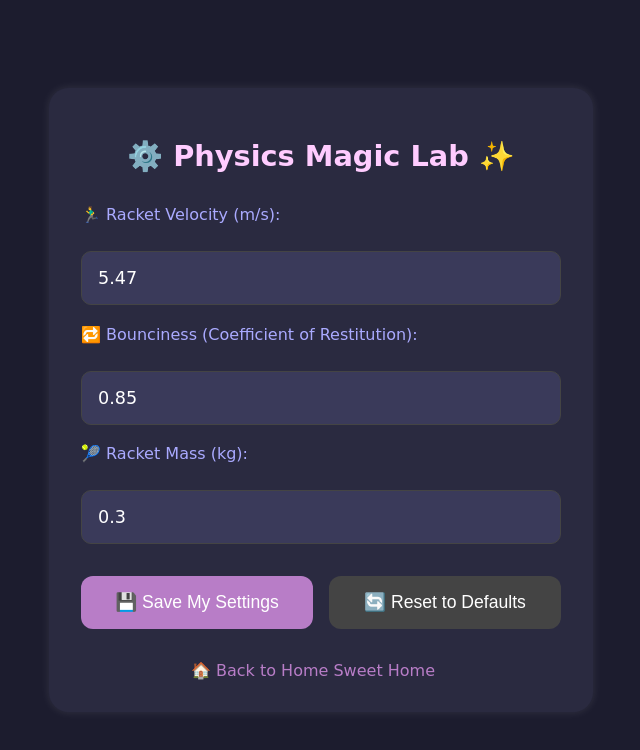
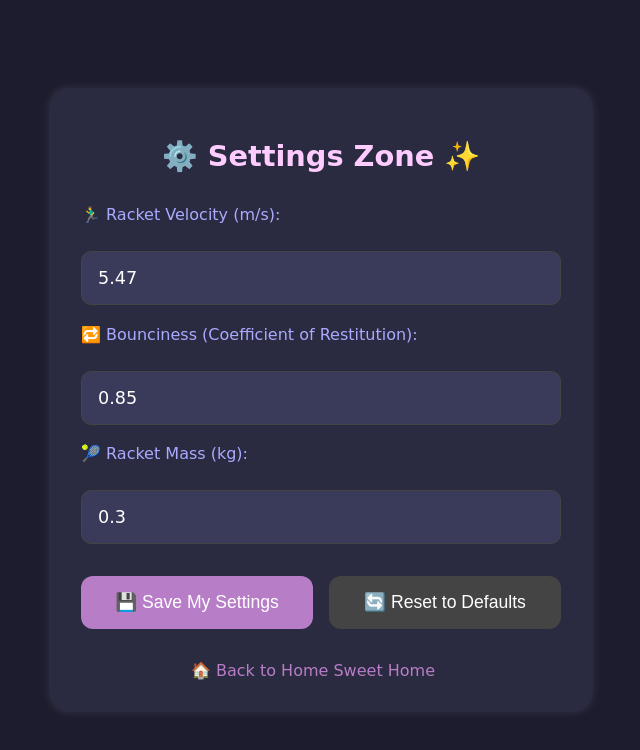
Before and after one commit to Kitthinut/G6-Hitter-Squashing-V.2, a plain HTML site: page settings.html in a window 1280 px wide. Shown: the whole page, without its empty margins (319-959 px from the left). Drawn offline with Linux system fonts and the light colour scheme.

Commit message:
Update settings.html

```diff
--- a/settings.html
+++ b/settings.html
@@ -9,7 +9,7 @@
   </head>
   <body>
     <div class="app">
-      <h1>⚙️ Physics Magic Lab ✨</h1>
+      <h1>⚙️ Settings Zone ✨</h1>
 
       <div class="input-group">
         <label for="racketVelocity">🏃‍♂️ Racket Velocity (m/s):</label>
```
